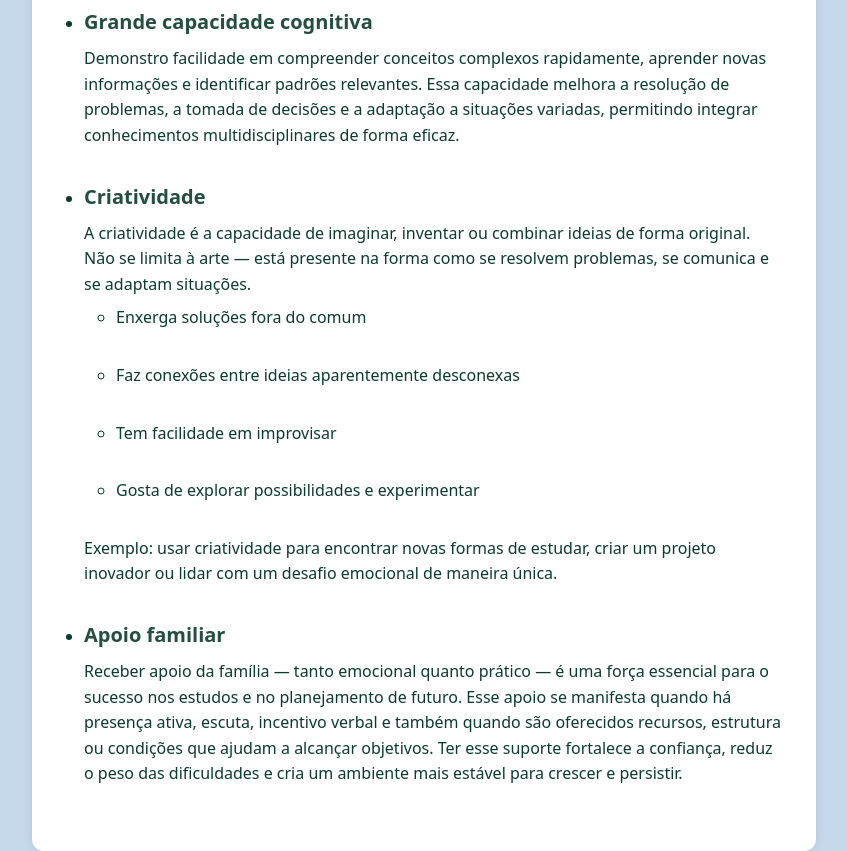
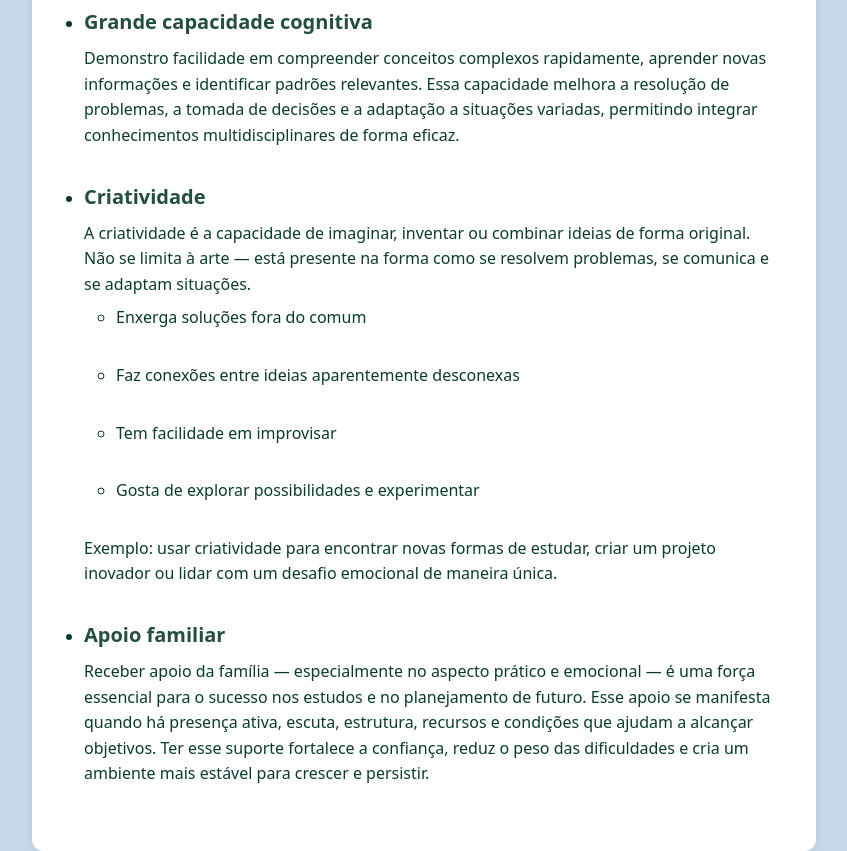
Before and after one commit to brunolorenzoguima64-art/planejamento-de-futuro, a plain HTML site: page index.html in a window 1280 px wide. Shown: the part 73-924 px from the top of the page, without its empty margins (216-1063 px from the left). Drawn offline with Linux system fonts and the light colour scheme.

Commit message:
Revise index.html for content and styling updates
Updated the HTML structure and content for the personal page.

```diff
--- a/index.html
+++ b/index.html
@@ -91,7 +91,7 @@
       </li>
       <li>
         <h2>Apoio familiar</h2>
-        <p>Receber apoio da família — tanto emocional quanto prático — é uma força essencial para o sucesso nos estudos e no planejamento de futuro. Esse apoio se manifesta quando há presença ativa, escuta, incentivo verbal e também quando são oferecidos recursos, estrutura ou condições que ajudam a alcançar objetivos. Ter esse suporte fortalece a confiança, reduz o peso das dificuldades e cria um ambiente mais estável para crescer e persistir.</p>
+        <p>Receber apoio da família — especialmente no aspecto prático e emocional — é uma força essencial para o sucesso nos estudos e no planejamento de futuro. Esse apoio se manifesta quando há presença ativa, escuta, estrutura, recursos e condições que ajudam a alcançar objetivos. Ter esse suporte fortalece a confiança, reduz o peso das dificuldades e cria um ambiente mais estável para crescer e persistir.</p>
       </li>
     </ul>
   </main>
```
